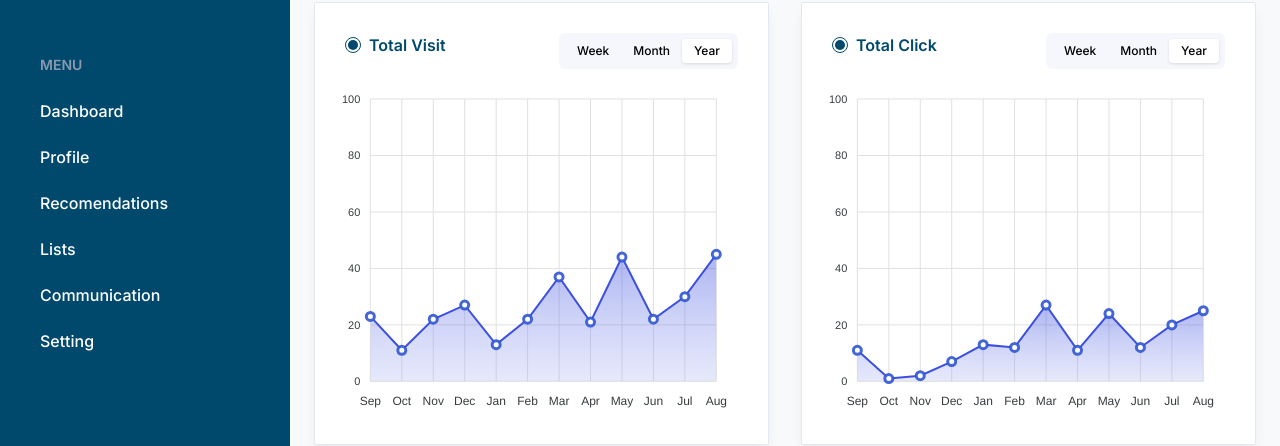
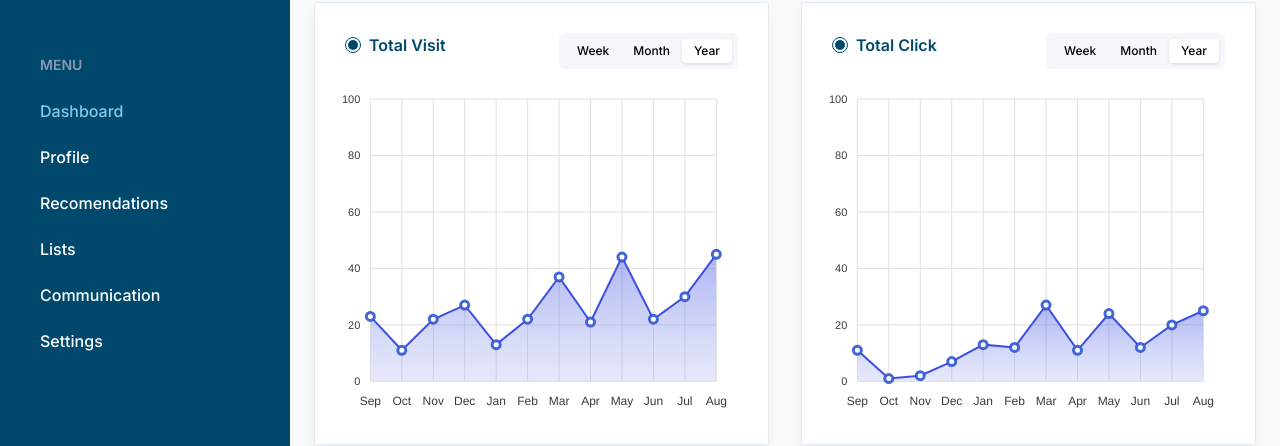
Before and after one commit to bayunugrohoDev/nova-circle-business-admin-bayu-local, a Next.js app: page / in a window 1280 px wide. Shown: the part 156-602 px from the top of the page. Built offline with nearby package versions, Linux system fonts and the light colour scheme.

Commit message:
NC-325  fix active sidebar color

```diff
--- a/src/components/layouts/Sidebar/index.tsx
+++ b/src/components/layouts/Sidebar/index.tsx
@@ -118,7 +118,7 @@ const Sidebar = ({ sidebarOpen, setSidebarOpen }: SidebarProps) => {
                       href={item.redirectTo}
                       className={`group relative flex items-center gap-2.5 rounded-sm py-2 px-4 font-medium duration-300 text-white ease-in-out ${
                         pathname == item.redirectTo &&
-                        "text-secondary"
+                        "!text-secondary"
                       }`}
                     >
                       {/* icon */}
--- a/src/components/partials/Login/FormLogin.tsx
+++ b/src/components/partials/Login/FormLogin.tsx
@@ -94,6 +94,7 @@ const FormLogin = () => {
         alert(result.errors?.[0].message);
       }
     } catch (err) {
+      alert(err);
       // setLoginError(err);
     } finally {
       setIsloading(false);
--- a/src/config/routes.ts
+++ b/src/config/routes.ts
@@ -5,7 +5,7 @@ const Routes = {
     recomendations: { path: '/recomendations', title: 'Recomendations' },
     list: { path: '/lists', title: 'Lists' },
     communication: { path: '/comunication', title: 'Communication' },
-    settings: { path: '/settings', title: 'Setting' },
+    settings: { path: '/settings', title: 'Settings' },
     default: { path: '/users', title: 'Users' },
   };
 
```
